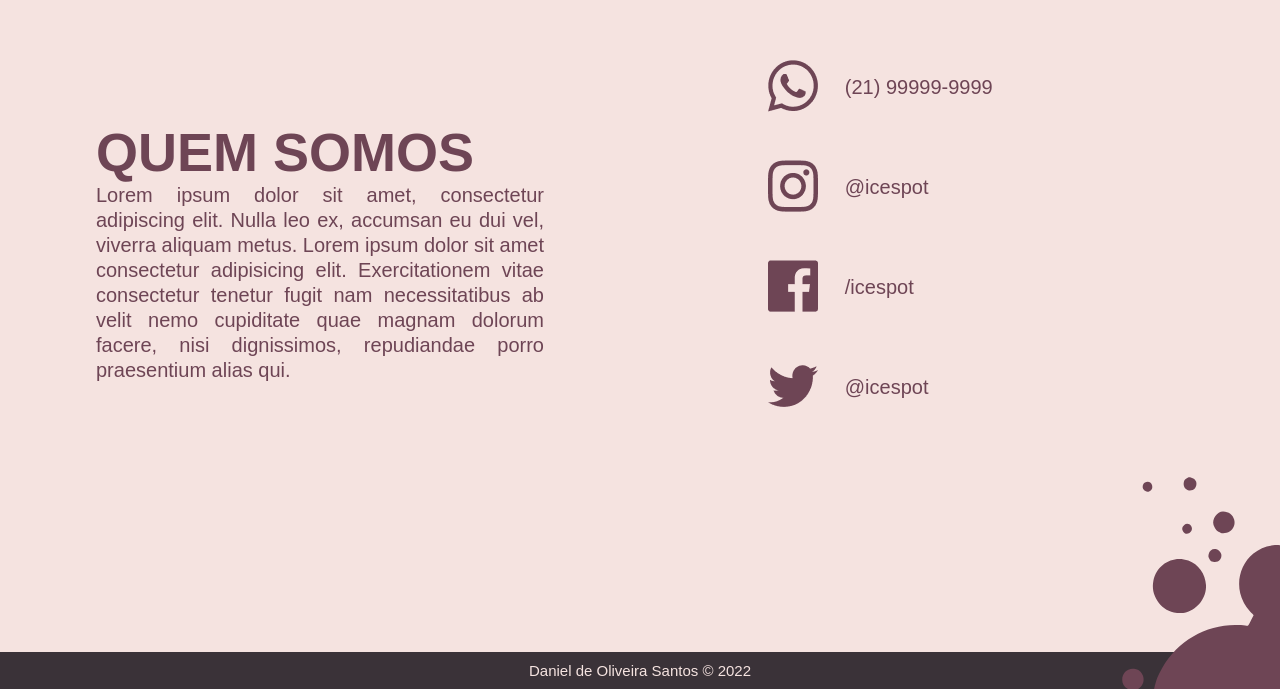
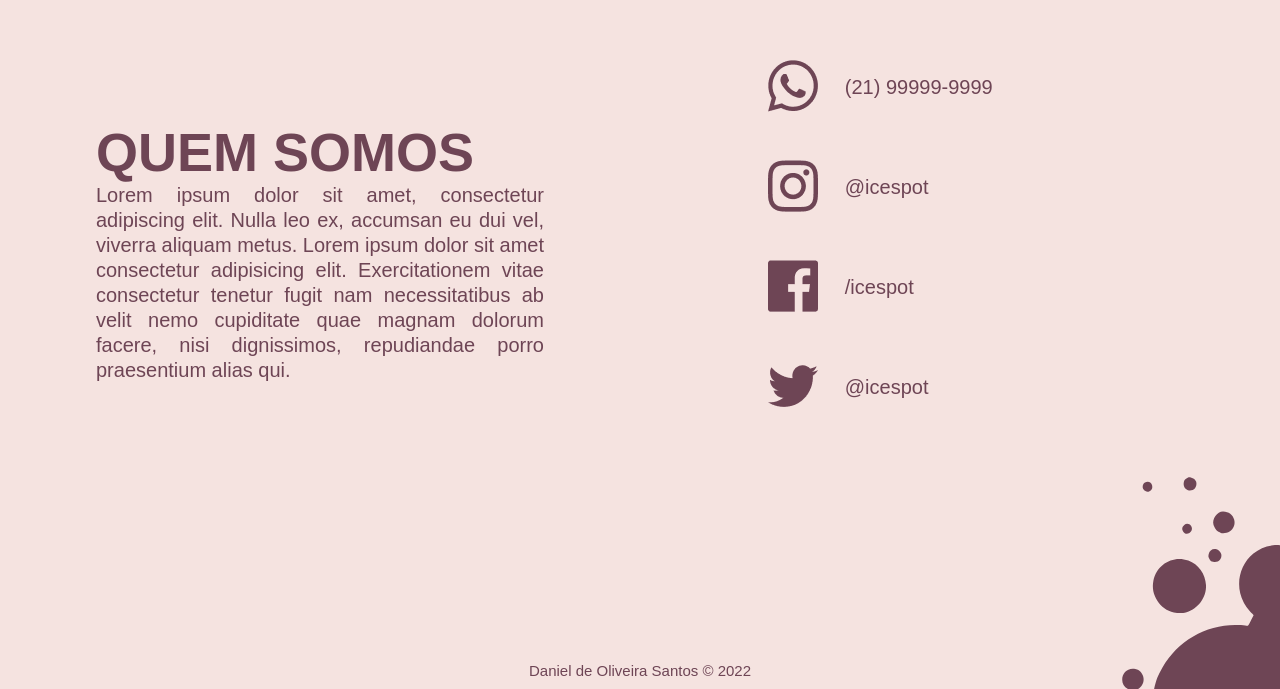
Before and after one commit to danideoliveira/acaiteria-regiao, a React (Vite) app: page / in a window 1280 px wide. Shown: the part 2548-3237 px from the top of the page. Built offline with nearby package versions, Linux system fonts and the light colour scheme.

Commit message:
Update de design (footer)

```diff
--- a/src/components/footer/Footer.styled.js
+++ b/src/components/footer/Footer.styled.js
@@ -9,18 +9,18 @@ export const Container = styled.footer`
     width: 100%;
     font-size: 1.5rem;
     position: absolute;
-    background-color: ${colors.darkPurple};
+    background-color: ${colors.cream};
 
     p {
         padding: 1rem;
-        color: ${colors.cream};
+        color: ${colors.purple};
 
         a {
-            color: ${colors.cream};
+            color: ${colors.purple};
             transition: 0.3s;
 
             &:hover {
-                color: ${darken(0.5, `${colors.white}`)};
+                color: ${darken(0.5, `${colors.purple}`)};
                 transition: 0.3s;
             }
         }
```
